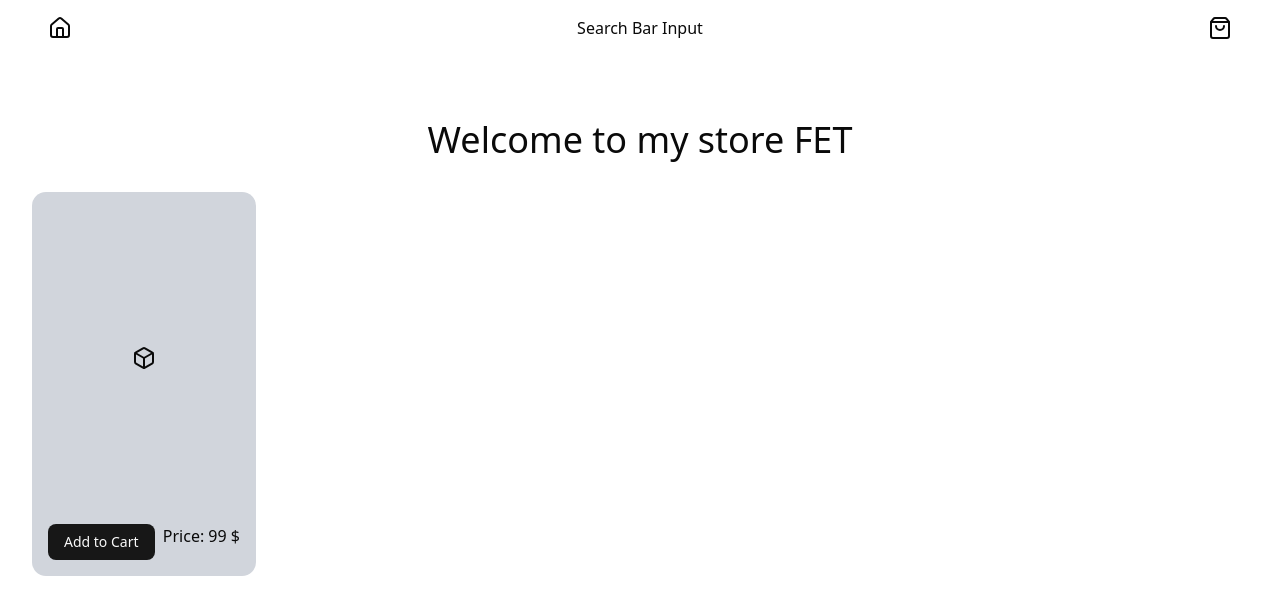
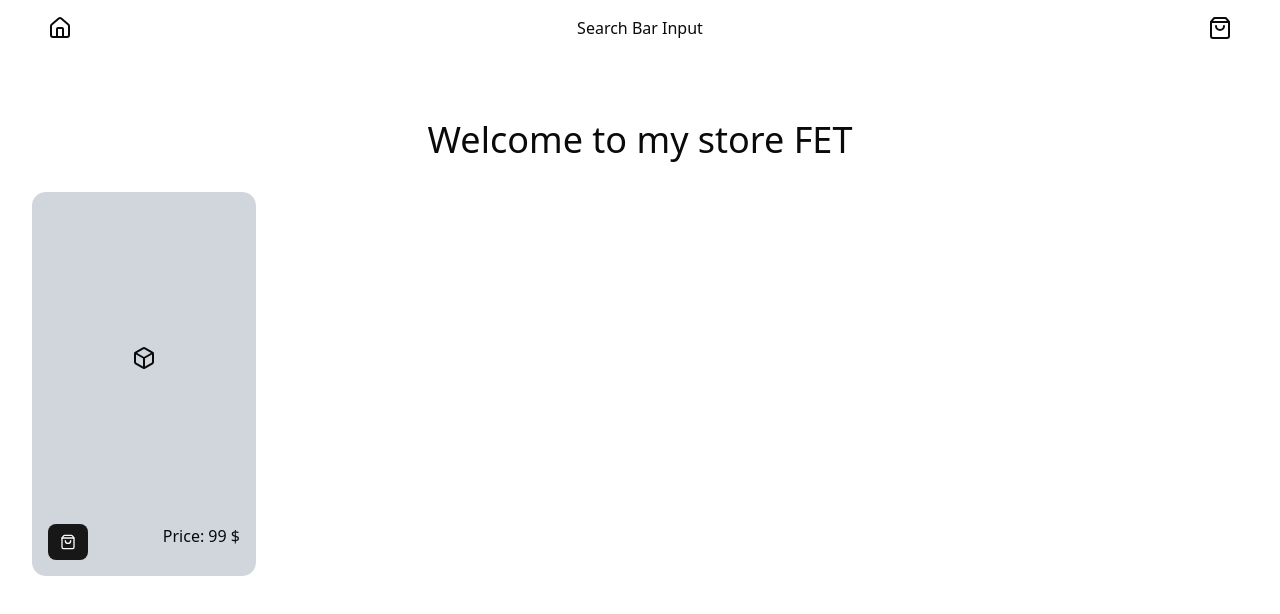
Before and after one commit to aimank2/fe-task, a Next.js app: page / in a window 1280 px wide. Shown: the top 614 px of the page. Built offline with nearby package versions, Linux system fonts and the light colour scheme.

Commit message:
Create cart cntxt

```diff
--- a/app/layout.tsx
+++ b/app/layout.tsx
@@ -2,6 +2,7 @@ import type { Metadata } from "next";
 import { Geist, Geist_Mono } from "next/font/google";
 import "./globals.css";
 import Navbar from "@/components/navbar";
+import { CartProvider } from "@/context/cart-context";
 
 const geistSans = Geist({
   variable: "--font-geist-sans",
@@ -28,8 +29,10 @@ export default function RootLayout({
       <body
         className={`${geistSans.variable} ${geistMono.variable} antialiased`}
       >
-        <Navbar />
-        {children}
+        <CartProvider>
+          <Navbar />
+          {children}
+        </CartProvider>
       </body>
     </html>
   );
--- a/components/product-card.tsx
+++ b/components/product-card.tsx
@@ -1,12 +1,16 @@
-import { Product } from "@/app/types";
-import { Box } from "lucide-react";
+"use client";
+import { Product } from "@/types";
+import { Box, ShoppingBag } from "lucide-react";
 import Image from "next/image";
 import { Button } from "./ui/button";
+import { useCart } from "@/context/cart-context";
 type ProductCardProps = {
   product: Product;
 };
 const ProductCard = ({ product }: ProductCardProps) => {
   const currency = "$";
+  const { addToCart } = useCart();
+
   return (
     <div className="flex flex-col gap-4 bg-gray-300 p-4 rounded-xl w-56 h-96">
       <div className="flex-1 min-h-72">
@@ -19,7 +23,13 @@ const ProductCard = ({ product }: ProductCardProps) => {
         )}
       </div>
       <div className="flex flex-row justify-between gap-2">
-        <Button>Add to Cart</Button>{" "}
+        <Button
+          onClick={() => {
+            addToCart(product);
+          }}
+        >
+          <ShoppingBag />
+        </Button>
         <p>
           Price: {product?.price} {currency}
         </p>
--- a/components/ui/button.tsx
+++ b/components/ui/button.tsx
@@ -1,11 +1,11 @@
-import * as React from "react"
-import { Slot } from "@radix-ui/react-slot"
-import { cva, type VariantProps } from "class-variance-authority"
+import * as React from "react";
+import { Slot } from "@radix-ui/react-slot";
+import { cva, type VariantProps } from "class-variance-authority";
 
-import { cn } from "@/lib/utils"
+import { cn } from "@/lib/utils";
 
 const buttonVariants = cva(
-  "inline-flex items-center justify-center gap-2 whitespace-nowrap rounded-md text-sm font-medium transition-all disabled:pointer-events-none disabled:opacity-50 [&_svg]:pointer-events-none [&_svg:not([class*='size-'])]:size-4 shrink-0 [&_svg]:shrink-0 outline-none focus-visible:border-ring focus-visible:ring-ring/50 focus-visible:ring-[3px] aria-invalid:ring-destructive/20 dark:aria-invalid:ring-destructive/40 aria-invalid:border-destructive",
+  "inline-flex cursor-pointer items-center justify-center gap-2 whitespace-nowrap rounded-md text-sm font-medium transition-all disabled:pointer-events-none disabled:opacity-50 [&_svg]:pointer-events-none [&_svg:not([class*='size-'])]:size-4 shrink-0 [&_svg]:shrink-0 outline-none focus-visible:border-ring focus-visible:ring-ring/50 focus-visible:ring-[3px] aria-invalid:ring-destructive/20 dark:aria-invalid:ring-destructive/40 aria-invalid:border-destructive",
   {
     variants: {
       variant: {
@@ -34,7 +34,7 @@ const buttonVariants = cva(
       size: "default",
     },
   }
-)
+);
 
 function Button({
   className,
@@ -44,9 +44,9 @@ function Button({
   ...props
 }: React.ComponentProps<"button"> &
   VariantProps<typeof buttonVariants> & {
-    asChild?: boolean
+    asChild?: boolean;
   }) {
-  const Comp = asChild ? Slot : "button"
+  const Comp = asChild ? Slot : "button";
 
   return (
     <Comp
@@ -56,7 +56,7 @@ function Button({
       className={cn(buttonVariants({ variant, size, className }))}
       {...props}
     />
-  )
+  );
 }
 
-export { Button, buttonVariants }
+export { Button, buttonVariants };
--- /dev/null
+++ b/context/cart-context.tsx
@@ -0,0 +1,78 @@
+/* eslint-disable react-hooks/set-state-in-effect */
+"use client";
+
+import { CartItem, Product } from "@/types";
+import {
+  createContext,
+  ReactNode,
+  useContext,
+  useEffect,
+  useState,
+} from "react";
+
+// eslint-disable-next-line @typescript-eslint/no-explicit-any
+const CartCntxt = createContext<any>(null);
+
+export function CartProvider({ children }: { children: ReactNode }) {
+  const [cart, setCart] = useState<CartItem[]>([]);
+  const totalItems = cart.reduce((sum, p) => sum + p.quantity, 0);
+  const totalPrice = cart.reduce((sum, p) => sum + p.quantity * p.quantity, 0);
+  useEffect(() => {
+    const savedCart = localStorage.getItem("Cart");
+    if (savedCart)
+      try {
+        setCart(JSON.parse(savedCart));
+      } catch (e) {
+        console.log(e);
+      }
+  }, []);
+
+  useEffect(() => {
+    localStorage.setItem("Cart", JSON.stringify(cart));
+  }, [cart]);
+
+  const addToCart = (product: Product) => {
+    setCart((prev) => {
+      const existing = prev.find((p) => p.id === product.id);
+      if (existing) {
+        return prev.map((p) =>
+          p.id === product.id ? { ...p, quantity: p.quantity + 1 } : p
+        );
+      }
+      return [...prev, { ...product, quantity: 1 }];
+    });
+  };
+  const rmvFromCart = (productId: string) => {
+    setCart((prev) => prev.filter((item) => item.id !== productId));
+  };
+  const updtQty = (productId: string, quantity: number) => {
+    if (quantity <= 0) {
+      rmvFromCart(productId);
+      return;
+    }
+    setCart((prev) =>
+      prev.map((p) => (p.id === productId ? { ...p, quantity } : p))
+    );
+  };
+
+  return (
+    <CartCntxt.Provider
+      value={{
+        cart,
+        addToCart,
+        rmvFromCart,
+        updtQty,
+        totalItems,
+        totalPrice,
+      }}
+    >
+      {children}
+    </CartCntxt.Provider>
+  );
+}
+
+export function useCart() {
+  const cntxt = useContext(CartCntxt);
+  if (!cntxt) console.log("Cart context error");
+  return cntxt;
+}
--- a/lib/products.ts
+++ b/lib/products.ts
@@ -1,4 +1,4 @@
-import { Product } from "@/app/types";
+import { Product } from "@/types";
 
 export const PRODUCTS: Product[] = [
   {
--- a/app/types/index.ts
+++ b/types/index.ts
@@ -6,3 +6,6 @@ export interface Product {
   description: string;
   category: string | "clothing" | "Tech";
 }
+export interface CartItem extends Product {
+  quantity: number;
+}
```
